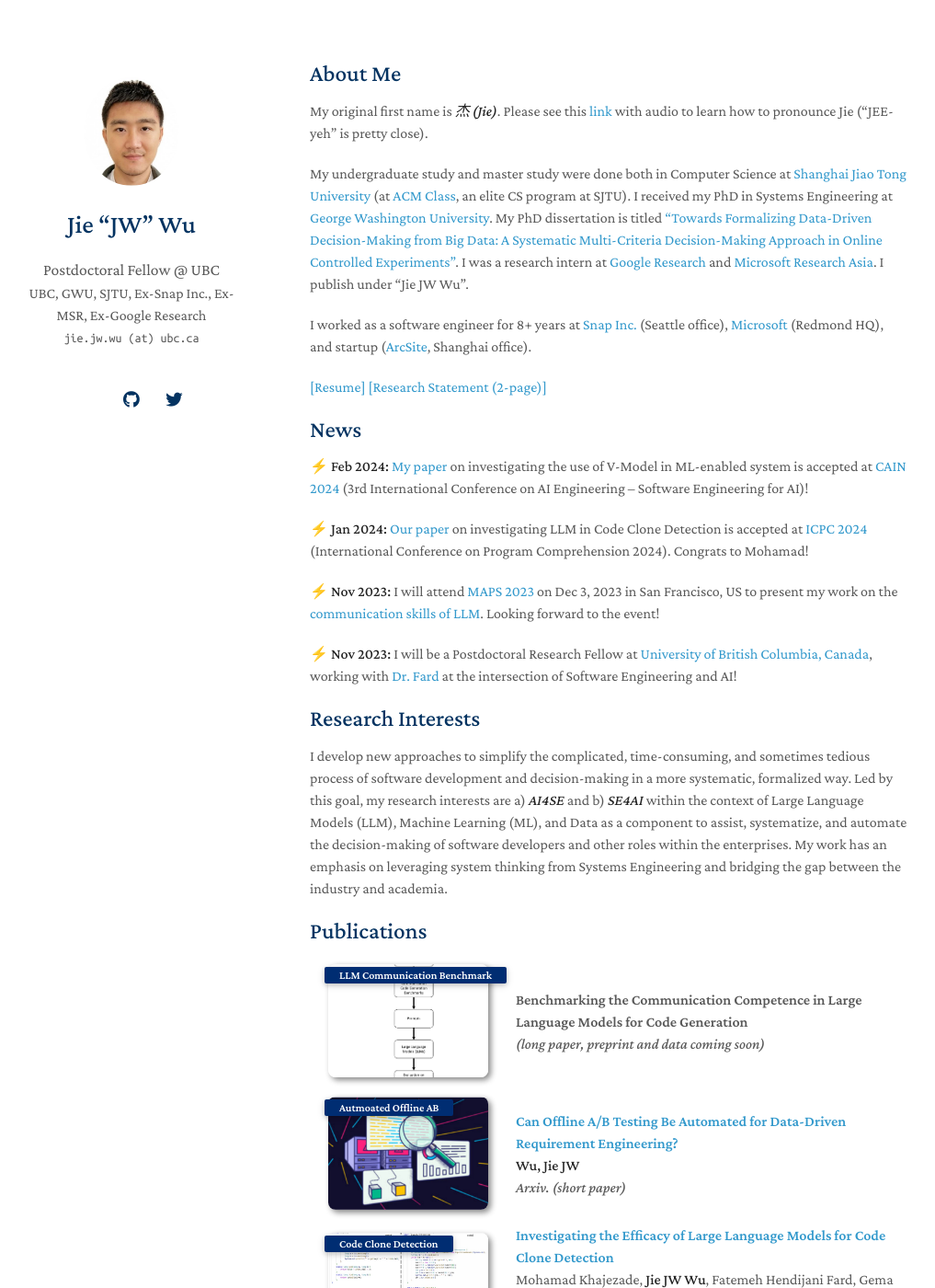
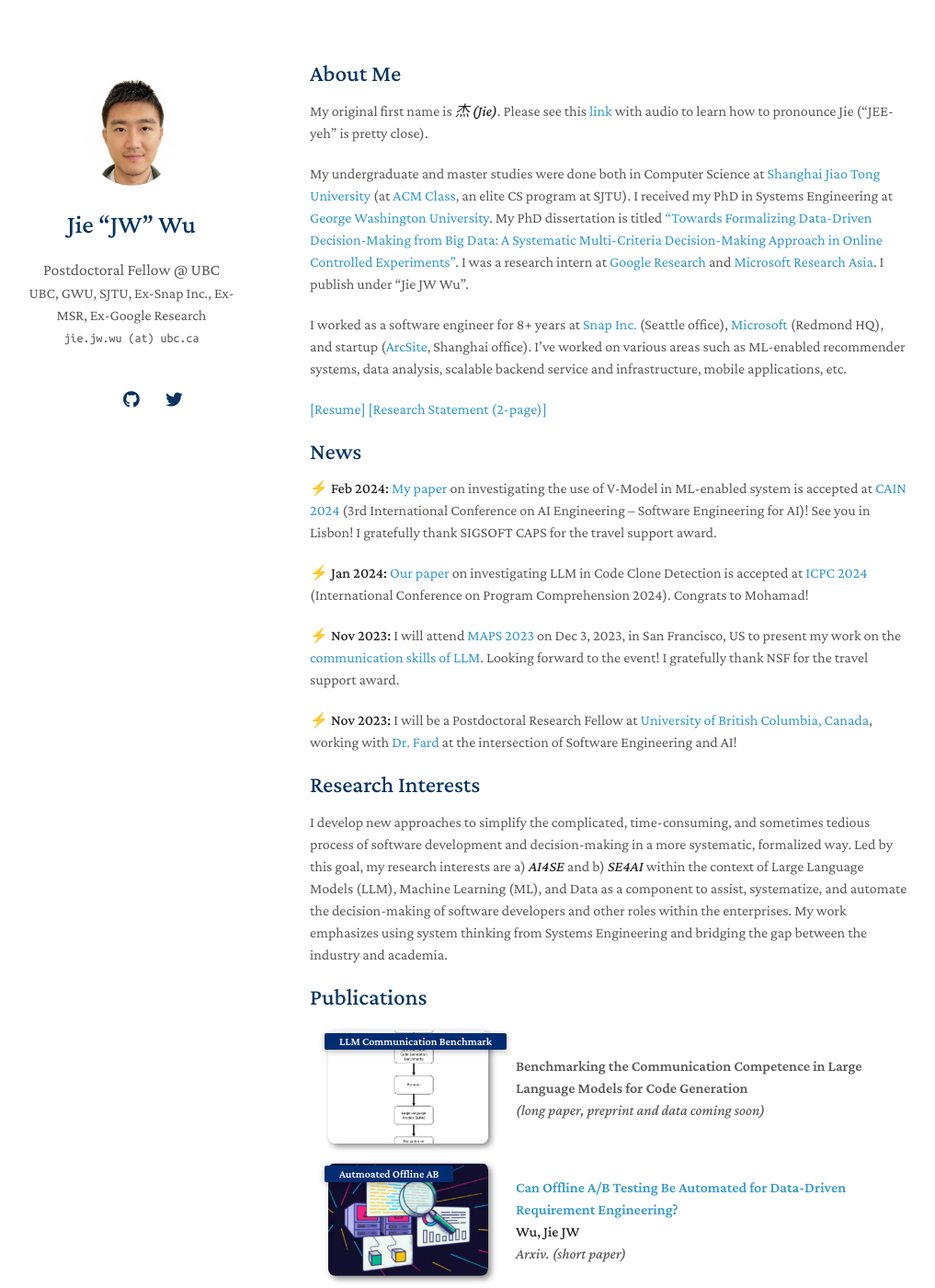
Before and after one commit to yaoyao-liu/minimal-light, a Jekyll site: the page built from index.md, in a window 1280 px wide and 1400 px high. Shown: the whole window at 92% size, without its empty margins (133-1150 px from the left). Built offline with Jekyll 4.4.1, drawn with Linux system fonts in a browser that asks for light colours; nearby versions of some CDN libraries; a style sheet for code colours, icons or effects is not loaded; our own code applies the rules of GitHub Pages for plain Markdown files.

Commit message:
Update index.md

```diff
--- a/index.md
+++ b/index.md
@@ -5,23 +5,23 @@
 ## About Me
 My original first name is _**杰 (Jie)**_. Please see this [link](https://en.wiktionary.org/wiki/ji%C3%A9) with audio to learn how to pronounce Jie ("JEE-yeh" is pretty close).
 
-My undergraduate study and master study were done both in Computer Science at [Shanghai Jiao Tong University](https://www.cs.sjtu.edu.cn/en/)  (at [ACM Class](https://acm.sjtu.edu.cn/home), an elite CS program at SJTU). I received my PhD in Systems Engineering at [George Washington University](https://www.seas.gwu.edu/). My PhD dissertation is titled ["Towards Formalizing Data-Driven Decision-Making from Big Data: A Systematic Multi-Criteria Decision-Making Approach in Online Controlled Experiments"](https://www.proquest.com/docview/2784774986?pq-origsite=gscholar&fromopenview=true). I was a research intern at [Google Research](https://research.google/) and [Microsoft Research Asia](https://www.microsoft.com/en-us/research/lab/microsoft-research-asia/). I publish under "Jie JW Wu".
+My undergraduate and master studies were done both in Computer Science at [Shanghai Jiao Tong University](https://www.cs.sjtu.edu.cn/en/)  (at [ACM Class](https://acm.sjtu.edu.cn/home), an elite CS program at SJTU). I received my PhD in Systems Engineering at [George Washington University](https://www.seas.gwu.edu/). My PhD dissertation is titled ["Towards Formalizing Data-Driven Decision-Making from Big Data: A Systematic Multi-Criteria Decision-Making Approach in Online Controlled Experiments"](https://www.proquest.com/docview/2784774986?pq-origsite=gscholar&fromopenview=true). I was a research intern at [Google Research](https://research.google/) and [Microsoft Research Asia](https://www.microsoft.com/en-us/research/lab/microsoft-research-asia/). I publish under "Jie JW Wu".
 
-I worked as a software engineer for 8+ years at [Snap Inc.](https://snap.com/en-US) (Seattle office), [Microsoft](https://www.microsoft.com/en-us/) (Redmond HQ), and startup ([ArcSite](https://www.arcsite.com/), Shanghai office).
+I worked as a software engineer for 8+ years at [Snap Inc.](https://snap.com/en-US) (Seattle office), [Microsoft](https://www.microsoft.com/en-us/) (Redmond HQ), and startup ([ArcSite](https://www.arcsite.com/), Shanghai office). I've worked on various areas such as ML-enabled recommender systems, data analysis, scalable backend service and infrastructure, mobile applications, etc.
 
 [[Resume]](https://jie-jw-wu.github.io/assets/ResumeJW.pdf)  [[Research Statement (2-page)]](https://jie-jw-wu.github.io/assets/research-statement-jw.pdf)
 ## News
 
-**⚡ Feb 2024:** [My paper](https://arxiv.org/pdf/2308.05381.pdf) on investigating the use of V-Model in ML-enabled system is accepted at [CAIN 2024](https://conf.researchr.org/home/cain-2024) (3rd International Conference on AI Engineering – Software Engineering for AI)!
+**⚡ Feb 2024:** [My paper](https://arxiv.org/pdf/2308.05381.pdf) on investigating the use of V-Model in ML-enabled system is accepted at [CAIN 2024](https://conf.researchr.org/home/cain-2024) (3rd International Conference on AI Engineering – Software Engineering for AI)! See you in Lisbon! I gratefully thank SIGSOFT CAPS for the travel support award.
 
 **⚡ Jan 2024:** [Our paper](https://arxiv.org/pdf/2401.13802.pdf) on investigating LLM in Code Clone Detection is accepted at [ICPC 2024](https://conf.researchr.org/home/icpc-2024) (International Conference on Program Comprehension 2024). Congrats to Mohamad!
 
-**⚡ Nov 2023:** I will attend [MAPS 2023](https://mapsworkshop.github.io/papers) on Dec 3, 2023 in San Francisco, US to present my work on the [communication skills of LLM](https://mapsworkshop.github.io/papers). Looking forward to the event!
+**⚡ Nov 2023:** I will attend [MAPS 2023](https://mapsworkshop.github.io/papers) on Dec 3, 2023, in San Francisco, US to present my work on the [communication skills of LLM](https://mapsworkshop.github.io/papers). Looking forward to the event! I gratefully thank NSF for the travel support award.
 
 **⚡ Nov 2023:** I will be a Postdoctoral Research Fellow at [University of British Columbia, Canada](https://www.ubc.ca/), working with [Dr. Fard](https://cmps.ok.ubc.ca/about/contact/fatemeh-hendijani-fard/) at the intersection of Software Engineering and AI!
 
 
 ## Research Interests
-I develop new approaches to simplify the complicated, time-consuming, and sometimes tedious process of software development and decision-making in a more systematic, formalized way. Led by this goal, my research interests are a) ***AI4SE*** and b) ***SE4AI*** within the context of Large Language Models (LLM), Machine Learning (ML), and Data as a component to assist, systematize, and automate the decision-making of software developers and other roles within the enterprises. My work has an emphasis on leveraging system thinking from Systems Engineering and bridging the gap between the industry and academia.
+I develop new approaches to simplify the complicated, time-consuming, and sometimes tedious process of software development and decision-making in a more systematic, formalized way. Led by this goal, my research interests are a) ***AI4SE*** and b) ***SE4AI*** within the context of Large Language Models (LLM), Machine Learning (ML), and Data as a component to assist, systematize, and automate the decision-making of software developers and other roles within the enterprises. My work emphasizes using system thinking from Systems Engineering and bridging the gap between the industry and academia.
 
 {% include_relative _includes/publications.md %}
```
